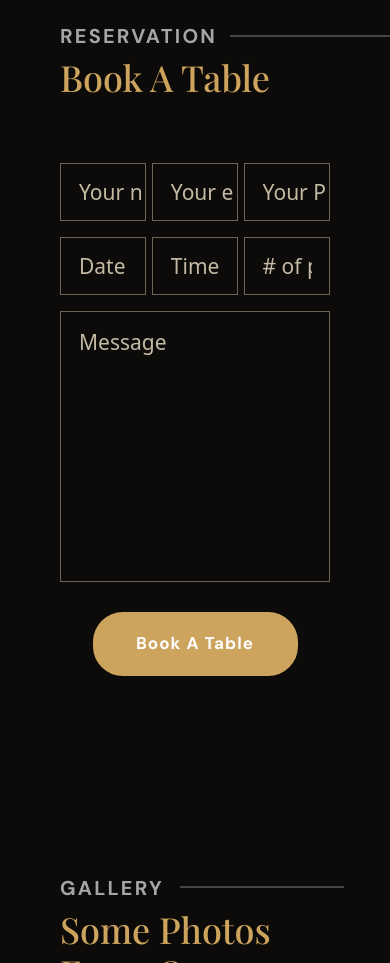
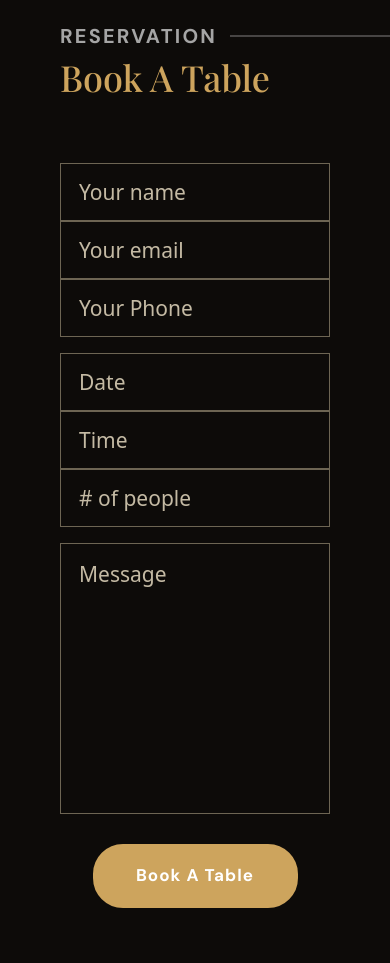
Before and after one commit to chazrsmit/CBIENBON, a website: page index.html in a window 390 px wide. Shown: the part 9120-10083 px from the top of the page. Drawn offline with nearby package versions, Linux system fonts and the light colour scheme; a web font is replaced by a local one.

Commit message:
update section 5 responsive

```diff
--- a/index.html
+++ b/index.html
@@ -363,7 +363,7 @@
     <h2 class="mb-5">Book a Table</h2>
 
     <form>
-        <div class="d-flex justify-content-between my-3">
+        <div class="d-flex formmm justify-content-between my-3">
             <div class="div-input">
                 <input class="w-100" type="text" name="" id="" placeholder="Your name">
             </div>
@@ -374,7 +374,7 @@
                 <input class="w-100" type="tel" name="" id="" placeholder="Your Phone">
             </div>
         </div>
-        <div class="d-flex justify-content-between my-3">
+        <div class="d-flex formmm2 justify-content-between my-3">
             <div class="div-input">
                 <input class="w-100" type="" name="" id="" placeholder="Date">
             </div>
--- a/src/sass/partials/_responsive.sass
+++ b/src/sass/partials/_responsive.sass
@@ -87,6 +87,14 @@
     .rangeeimg1, .rangeeimg2
         flex-wrap: wrap !important
         justify-content: center !important
+    .section-5
+        .formmm, .formmm2
+            flex-wrap: wrap !important
+            flex-direction: column !important
+        .div-input
+            width: 100% !important
+
+
 
 @media (min-width: 576px) and (max-width:778px)
     header
```
Also changed, not shown: public/styles/style.css, 1 other file.
